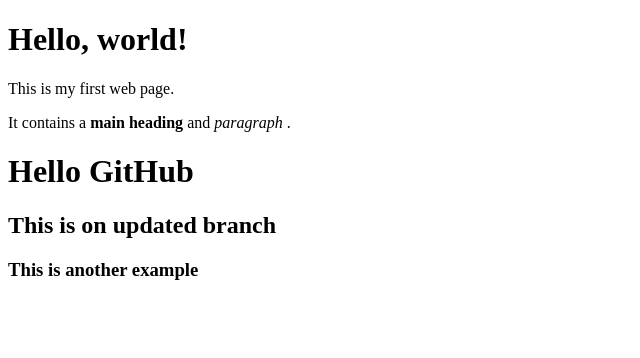
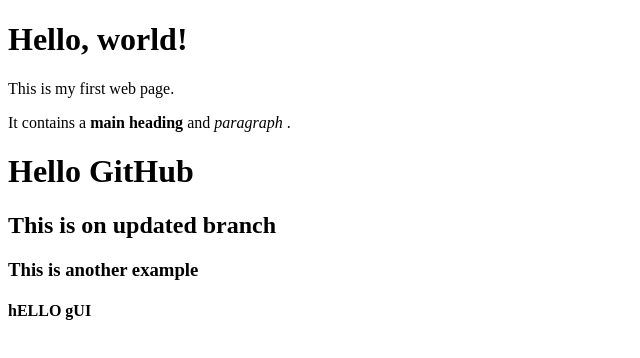
Before and after one commit to Kalyani-techlab/Project4-backup, a plain HTML site: page index.html in a window 1280 px wide. Shown: the whole page, without its empty margins (0-640 px from the left). Drawn offline with Linux system fonts and the light colour scheme.

Commit message:
Added hello

```diff
--- a/index.html
+++ b/index.html
@@ -12,5 +12,6 @@
         <h1>Hello GitHub</h1>
         <h2>This is on updated branch</h2>
         <h3>This is another example</h3>
+        <h4>hELLO gUI</h4>
     </body>
 </html>
```
